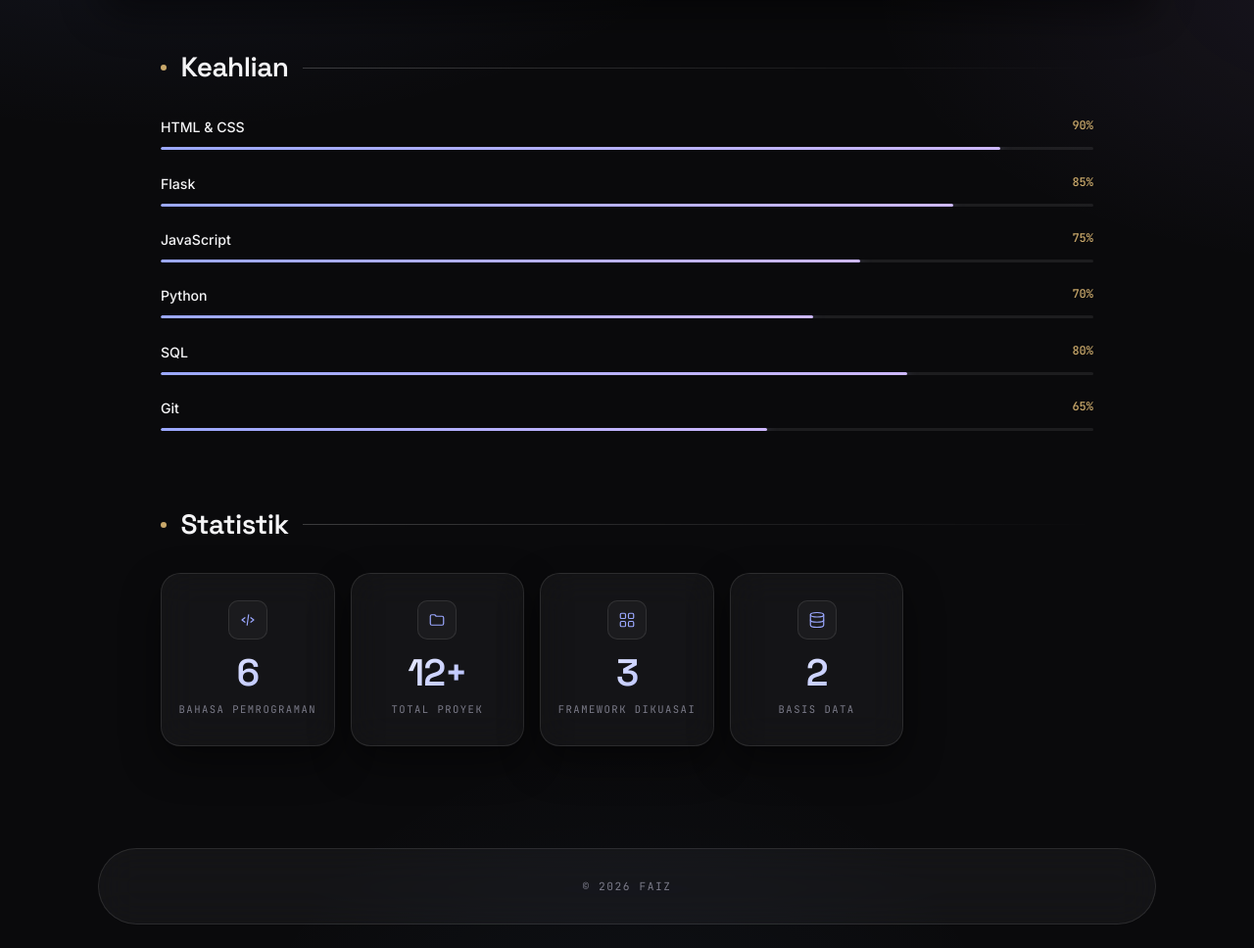
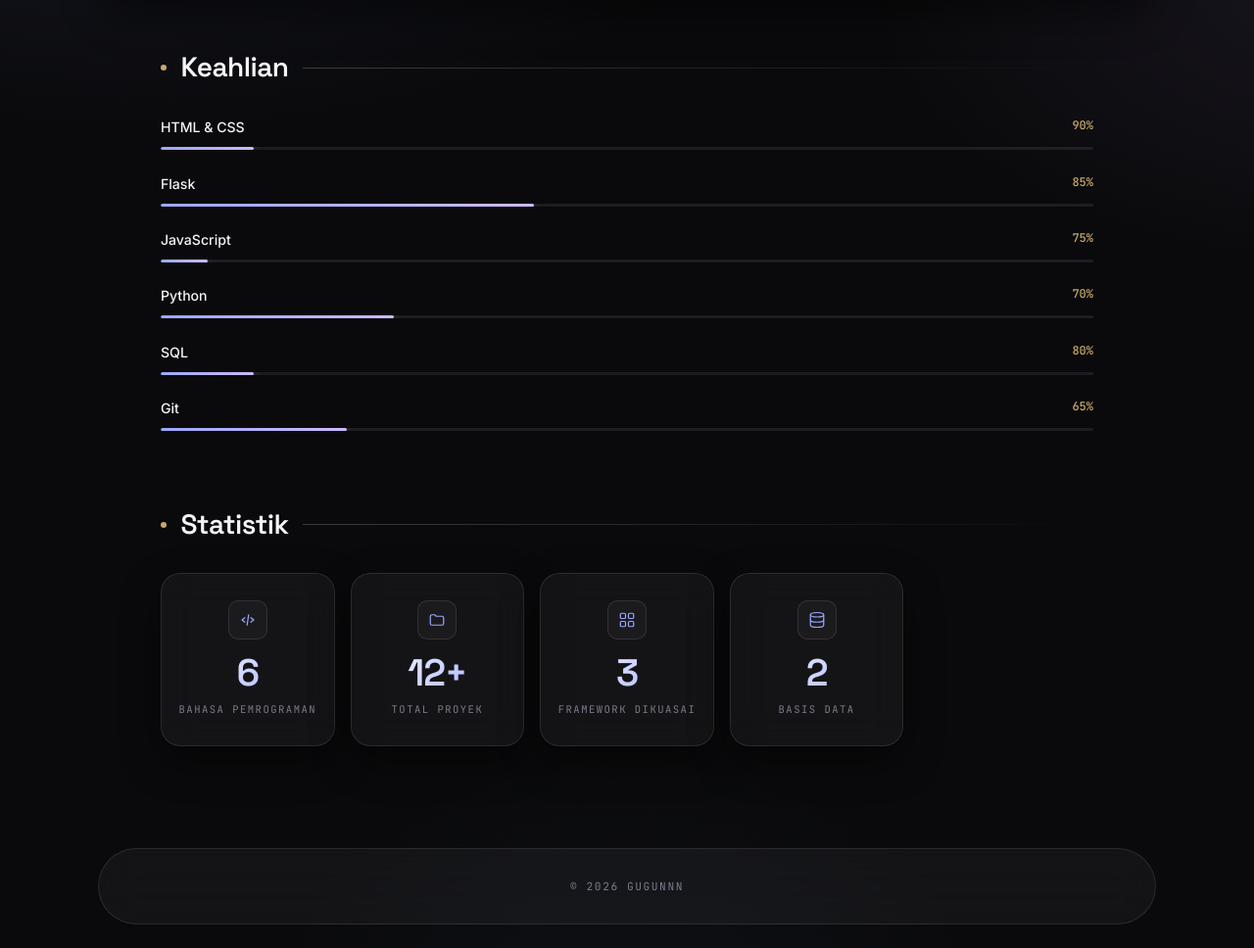
Before and after one commit to GugunnN4/Project-PrakPemWeb, a Flask app: page /skills in a window 1280 px wide. Shown: the part 76-1044 px from the top of the page at 98% size. Run offline with Flask 3, Linux system fonts and the light colour scheme.

Commit message:
Pertemuan 3 - Membuat portofolio modern dengan HTML & CSS

```diff
--- a/templates/blog.html
+++ b/templates/blog.html
@@ -3,7 +3,7 @@
 <head>
     <meta charset="UTF-8">
     <meta name="viewport" content="width=device-width, initial-scale=1.0">
-    <title>Faiz — Blog</title>
+    <title>Gugumnn — Blog</title>
     <style>html,body{background-color:#0A0A0C}</style>
     <link rel="stylesheet" href="{{ url_for('static', filename='css/style.css') }}">
     <link rel="preconnect" href="https://fonts.googleapis.com">
--- a/templates/projects.html
+++ b/templates/projects.html
@@ -3,7 +3,7 @@
 <head>
     <meta charset="UTF-8">
     <meta name="viewport" content="width=device-width, initial-scale=1.0">
-    <title>Faiz — Projects</title>
+    <title>gugun — Projects</title>
     <style>html,body{background-color:#0A0A0C}</style>
     <link rel="stylesheet" href="{{ url_for('static', filename='css/style.css') }}">
     <link rel="preconnect" href="https://fonts.googleapis.com">
@@ -12,7 +12,7 @@
 </head>
 <body>
     <header>
-        <a href="/" class="logo"><span>F</span>aiz</a>
+        <a href="/" class="logo"><span>G</span>ugunnn</a>
         <nav>
             <a href="/">Home</a>
             <a href="/about">About</a>
--- a/templates/skills.html
+++ b/templates/skills.html
@@ -28,27 +28,27 @@
             <h3 class="section-title">Keahlian</h3>
             <div class="skill">
                 <div class="skill-name"><span>HTML &amp; CSS</span><span>90%</span></div>
-                <div class="bar" style="--fill:90%"></div>
+                <div class="bar" style="--fill:10%"></div>
             </div>
             <div class="skill">
                 <div class="skill-name"><span>Flask</span><span>85%</span></div>
-                <div class="bar" style="--fill:85%"></div>
+                <div class="bar" style="--fill:40%"></div>
             </div>
             <div class="skill">
                 <div class="skill-name"><span>JavaScript</span><span>75%</span></div>
-                <div class="bar" style="--fill:75%"></div>
+                <div class="bar" style="--fill:5%"></div>
             </div>
             <div class="skill">
                 <div class="skill-name"><span>Python</span><span>70%</span></div>
-                <div class="bar" style="--fill:70%"></div>
+                <div class="bar" style="--fill:25%"></div>
             </div>
             <div class="skill">
                 <div class="skill-name"><span>SQL</span><span>80%</span></div>
-                <div class="bar" style="--fill:80%"></div>
+                <div class="bar" style="--fill:10%"></div>
             </div>
             <div class="skill">
                 <div class="skill-name"><span>Git</span><span>65%</span></div>
-                <div class="bar" style="--fill:65%"></div>
+                <div class="bar" style="--fill:20%"></div>
             </div>
         </section>
 
@@ -76,7 +76,7 @@
     </main>
 
     <footer>
-        &copy; 2026 Faiz
+        &copy; 2026 Gugunnn
     </footer>
 </body>
 </html>
```
